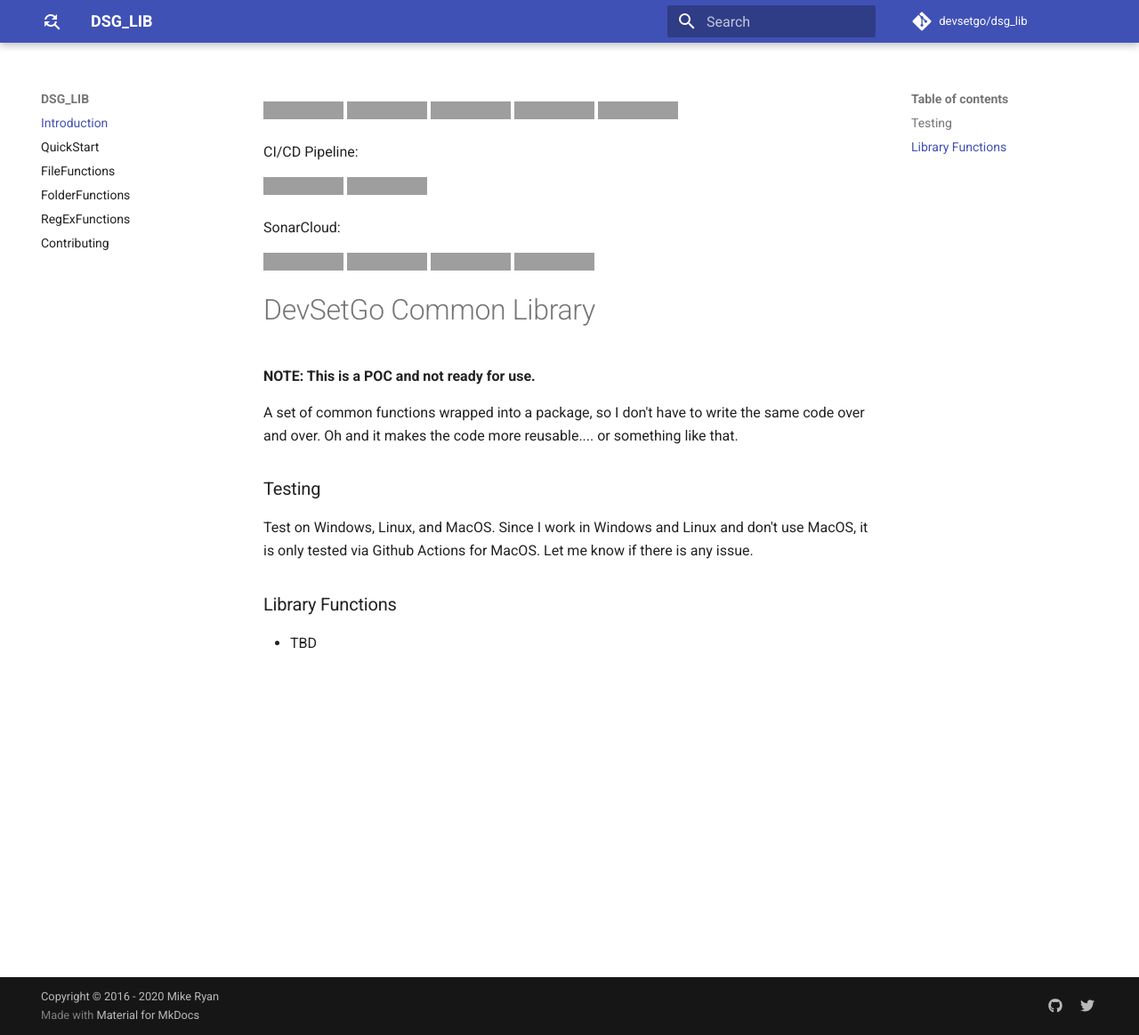
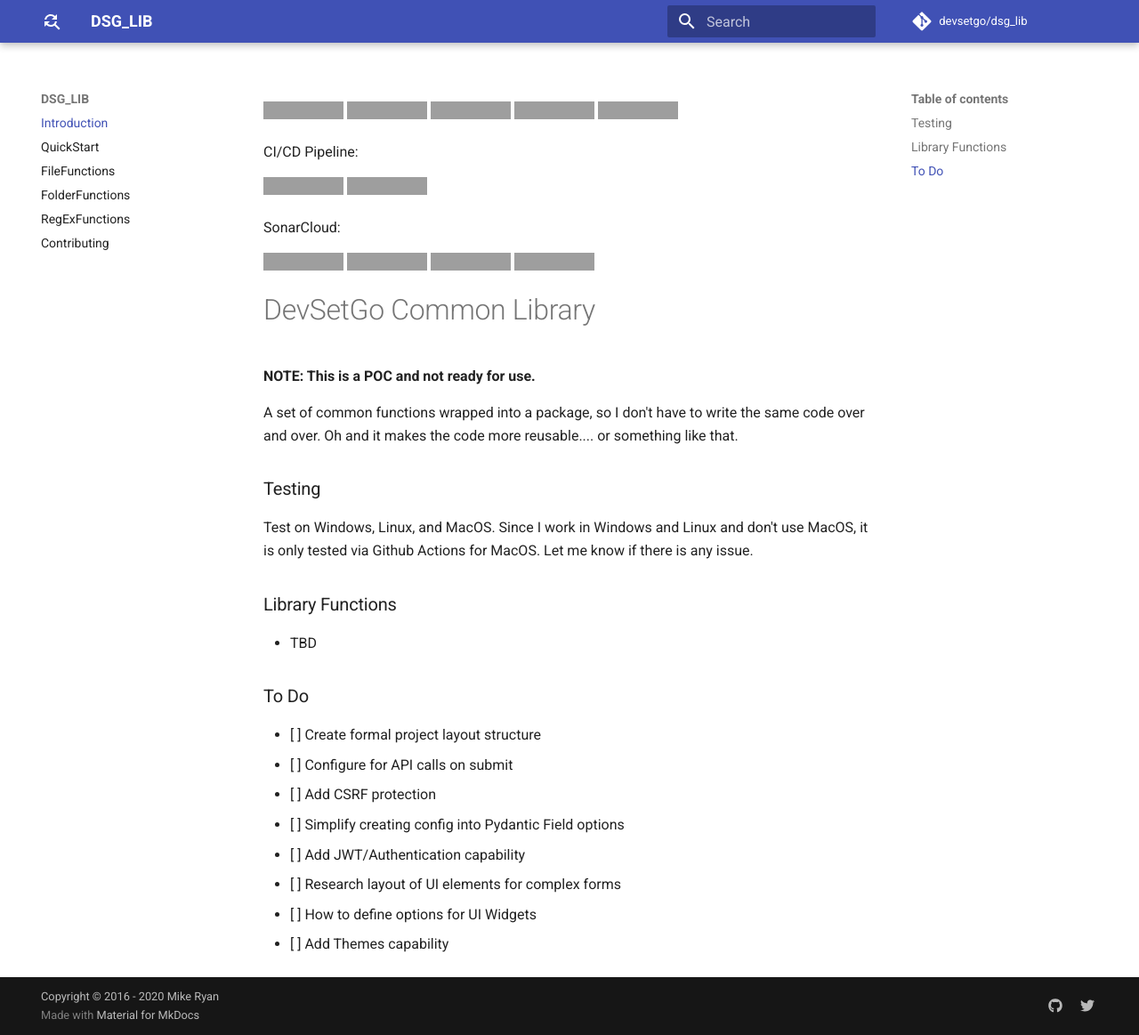
Before and after one commit to devsetgo/jsonform, an MkDocs documentation site: the page built from docs/index.md, in a window 1280 px wide and 1163 px high, cut to the strip 0-1163 px from the top of the window. Shown: the whole strip at 89% size. Built offline with MkDocs 1.6.1 and Material for MkDocs 9.7.7, drawn with Linux system fonts in a browser that asks for light colours; comment, search, counter and statistics services are not loaded; grey boxes are pictures that could not be loaded.

Commit message:
adding todo

```diff
--- a/docs/index.md
+++ b/docs/index.md
@@ -30,3 +30,14 @@
 
 ### Library Functions
 - TBD
+
+
+###To Do
+- [ ] Create formal project layout structure
+- [ ] Configure for API calls on submit
+- [ ] Add CSRF protection
+- [ ] Simplify creating config into Pydantic Field options
+- [ ] Add JWT/Authentication capability
+- [ ] Research layout of UI elements for complex forms
+- [ ] How to define options for UI Widgets
+- [ ] Add Themes capability
```
